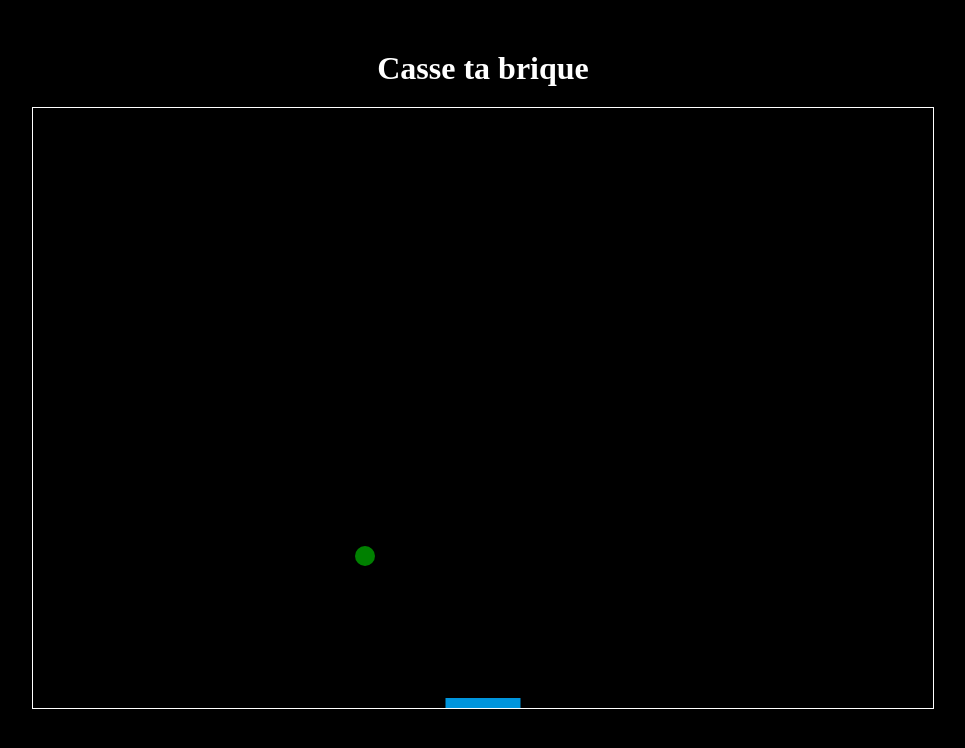
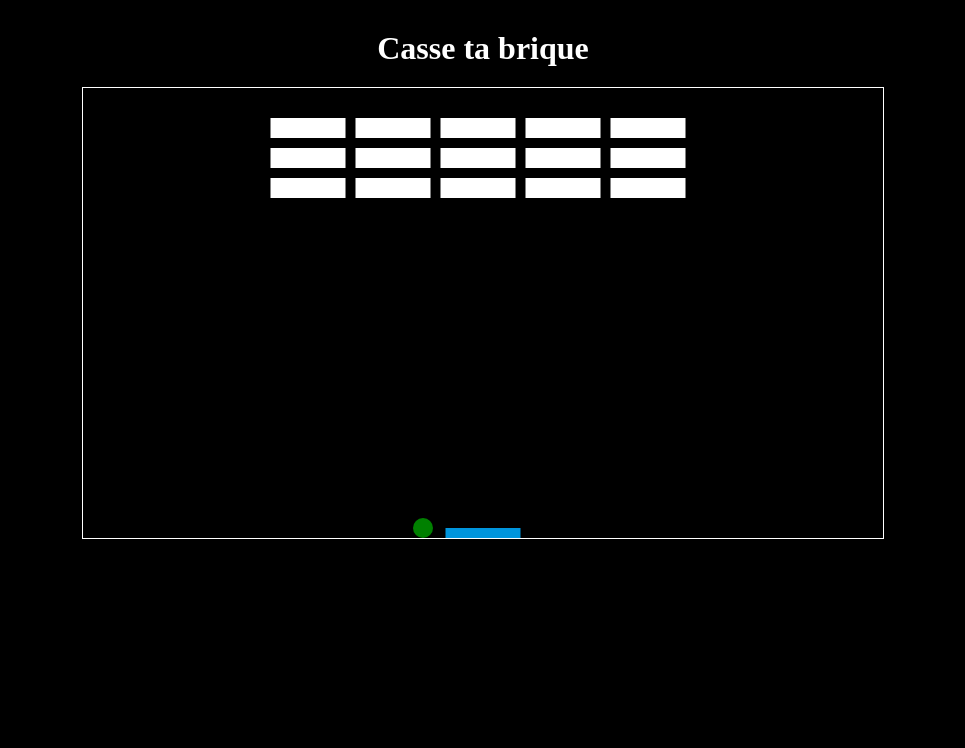
Before and after one commit to leqcha/brick-breacker, a plain HTML site: page index.html in a window 1280 px wide. Shown: the whole page, without its empty margins (157-1122 px from the left). Drawn offline with Linux system fonts and the light colour scheme.

Commit message:
ajout des briques

```diff
--- a/index.html
+++ b/index.html
@@ -11,7 +11,7 @@
         <h1>Casse ta brique</h1>
     </header>
     <div id="canvas-container">
-        <canvas id="myCanvas" width="900" height="600"></canvas>
+        <canvas id="myCanvas" width="800" height="450"></canvas>
     </div>
     <script src="test.js"></script>
 </body>
--- a/style.css
+++ b/style.css
@@ -6,7 +6,7 @@
 h1 {
     color: white;
     text-align: center;
-    padding-top: 50px;
+    padding-top: 30px;
     margin-bottom: 20px;
 }
 
--- a/test.js
+++ b/test.js
@@ -17,13 +17,25 @@ let paddleX = (canvas.width - paddleWidth) / 2;
 let rightPressed = false; // au début la valeur est fausse, aucune touche n'est pressée
 let leftPressed = false; // il faudra ajouter 2 écouteur pour savoir quand on appuie
 //  Création des briques
-var brickRowCount = 3;
-var brickColumnCount = 5;
-var brickWidth = 75;
-var brickHeight = 20;
-var brickPadding = 10;
-var brickOffsetTop = 30;
-var brickOffsetLeft = 30;
+let brickRowCount = 3;
+let brickColumnCount = 5;
+let brickWidth = 75;
+let brickHeight = 20;
+let brickPadding = 10;
+let brickOffsetTop = 30;
+let brickOffsetLeft = (canvas.width - (brickColumnCount * (brickWidth + brickPadding))) / 2;
+let brickX;
+let brickY;
+
+// On place les briques dans un tableau en 2D (columns & rows)
+let bricks = [];
+for (let c = 0; c < brickColumnCount; c++) {
+    bricks[c] = [];
+    for (let r = 0; r < brickRowCount; r++) {
+        bricks[c][r] = { x: 0, y: 0};
+    }
+}
+
 // Ecouteurs sur les touches
 document.addEventListener("keydown", keyDownHandler, false); // Quand keydown est déclenché, la fonction keyDownHandler est exécutée
 document.addEventListener("keyup", keyUpHandler, false);
@@ -62,9 +74,27 @@ function drawPaddle() {
     ctx.closePath();
 }
 
+// Briques
+function drawBricks() {
+    for (let c = 0; c < brickColumnCount; c++) {
+        for (let r = 0; r < brickRowCount; r++) {
+            brickX = c * (brickWidth + brickPadding) + brickOffsetLeft;
+            brickY = r * (brickHeight + brickPadding) + brickOffsetTop;
+            bricks[c][r].x = brickX;
+            bricks[c][r].y = brickY;
+            ctx.beginPath();
+            ctx.rect(brickX, brickY, brickWidth, brickHeight);
+            ctx.fillStyle = "white";
+            ctx.fill();
+            ctx.closePath();
+        }
+    }
+}
+
 function draw() {
     ctx.clearRect(0, 0, canvas.width, canvas.height);
     drawBall();
+    drawBricks();
     drawPaddle();
 
     if(x + dx > canvas.width-ballRadius || x + dx < ballRadius) {
```
